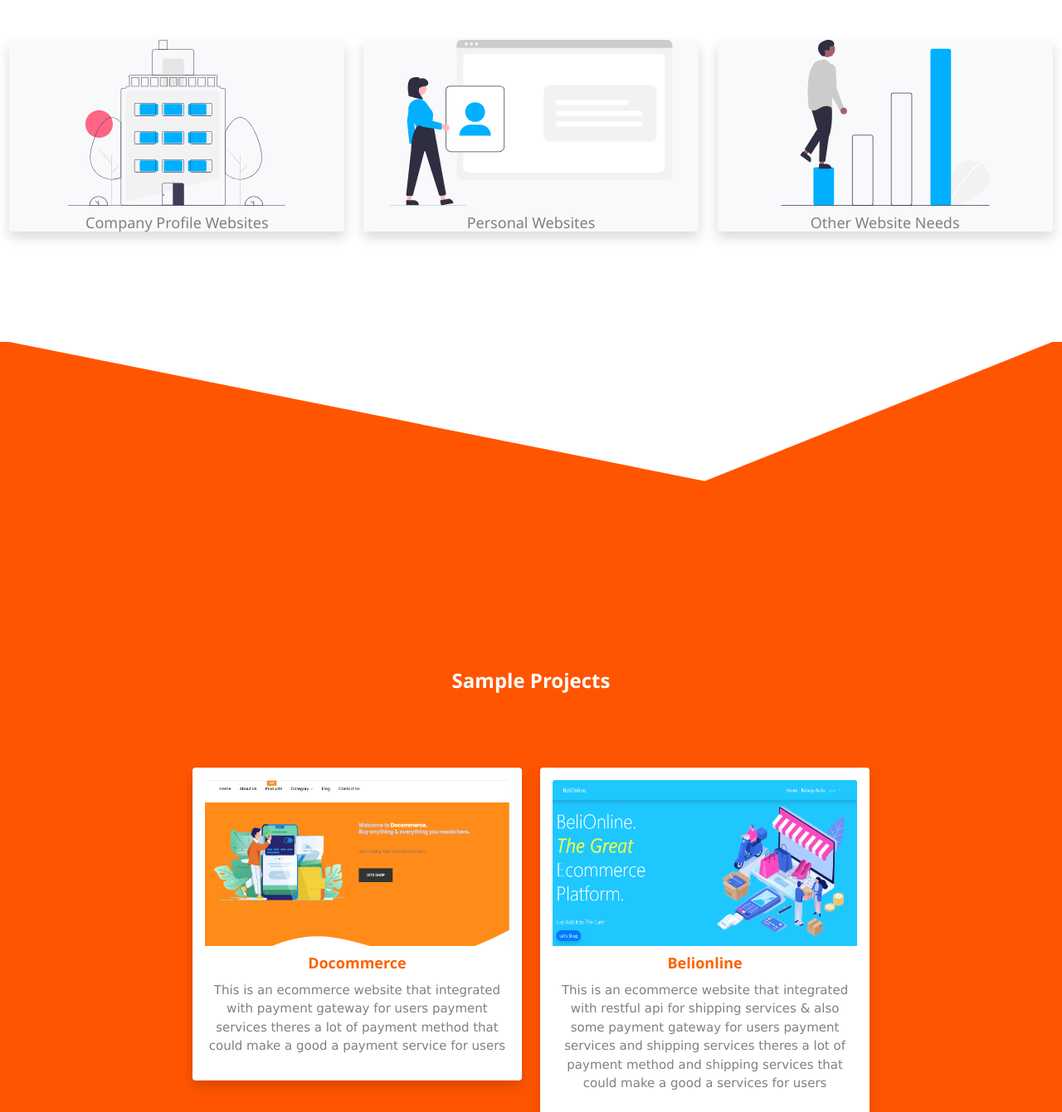
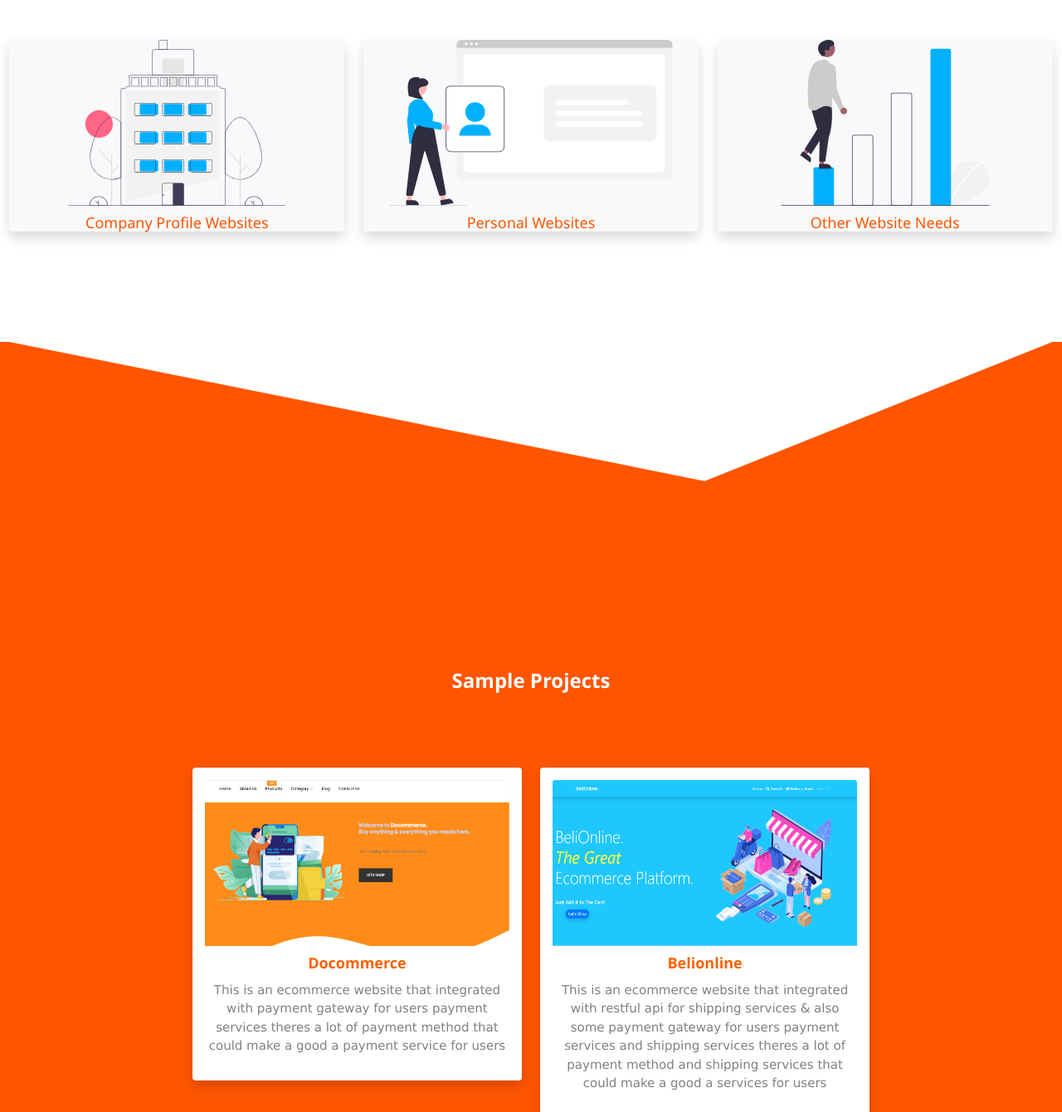
Before and after one commit to Fasmalogisticbrokerage/aestheweb.github.io, a plain HTML site: page index.html in a window 1280 px wide. Shown: the part 1565-2905 px from the top of the page at 83% size. Drawn offline with nearby package versions, Linux system fonts and the light colour scheme.

Commit message:
keterangancommit

```diff
--- a/index.html
+++ b/index.html
@@ -104,7 +104,7 @@
     <div class="bg-light shadow rounded" data-aos="fade-up" data-aos-duration="20000">
       <img src="services1.svg" class="card-img-top" alt="..." style="height: 200px">
       <div class="">
-        <h5 class="card-title text-center" style="color: grey;" style="margin-top: 30px;">Company Profile Websites</h5>
+        <h5 class="card-title text-center" style="color: #ff5500;" style="margin-top: 30px;">Company Profile Websites</h5>
       </div>
     </div>
   </div>
@@ -112,7 +112,7 @@
     <div class="bg-light shadow rounded" data-aos="fade-down" data-aos-duration="20000">
       <img src="services2.svg" class="card-img-top" alt="..." style="height: 200px">
       <div class="">
-        <h5 class="card-title text-center" style="color: grey;">Personal Websites</h5>
+        <h5 class="card-title text-center" style="color: #ff5500;">Personal Websites</h5>
       </div>
     </div>
   </div>
@@ -120,7 +120,7 @@
     <div class="bg-light shadow rounded" data-aos="fade-up" data-aos-duration="10000">
       <img src="services3.svg" class="card-img-top" alt="..." style="height: 200px">
       <div class="">
-        <h5 class="card-title text-center" style="color: grey;">Other Website Needs</h5>
+        <h5 class="card-title text-center" style="color: #ff5500;">Other Website Needs</h5>
       </div>
     </div>
   </div>
@@ -150,7 +150,7 @@
   </div>
   <div class="justify-content-center col mb-5">
     <div class="shadow p-3 mb-5 bg-white rounded" data-aos="fade-down" data-aos-duration="20000">
-      <img src="img/belionline.8.png" class="card-img-top" alt="..." style="height: 200px">
+      <img src="img/belionline.10.png" class="card-img-top" alt="..." style="height: 200px">
       <div class="">
         <h5 class="text-center" style="color: #fc6203;"><strong>Belionline</strong></h5>
       </div>
```
Also changed, not shown: img/belionline.10.png (added).
